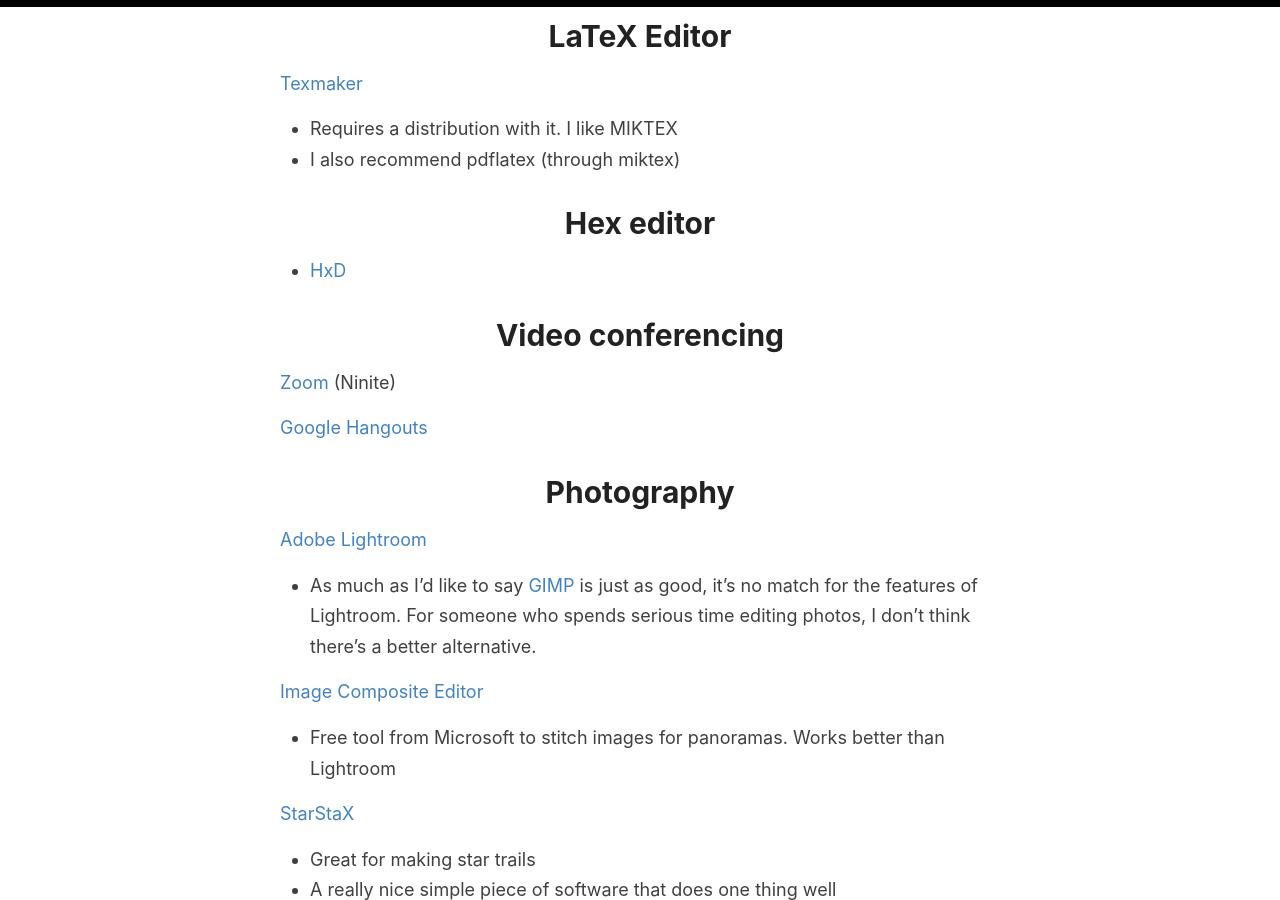
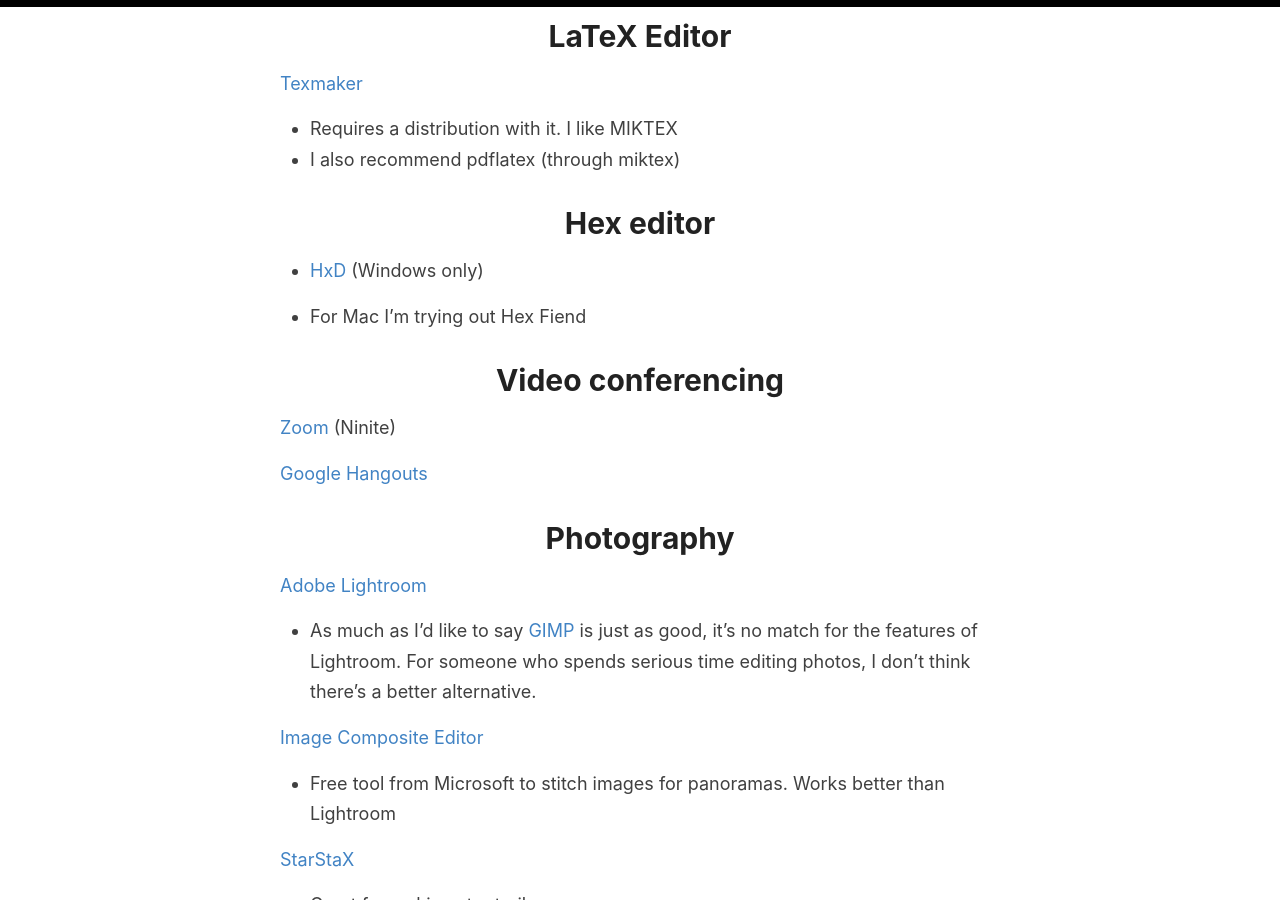
Before and after one commit to jss367/blog, a Jekyll site: the page built from _posts/2018-10-10-Software-I-Use.md, in a window 1280 px wide and 900 px high, scrolled down 7999 px. Built offline with Jekyll 4.4.1, drawn with Linux system fonts in a browser that asks for light colours.

Commit message:
Update 2018-10-10-Software-I-Use.md

```diff
--- a/_posts/2018-10-10-Software-I-Use.md
+++ b/_posts/2018-10-10-Software-I-Use.md
@@ -244,7 +244,9 @@ Still haven't found the perfect one. The two I've used most recently are:
 * I also recommend pdflatex (through miktex)
 
 # Hex editor
-* [HxD](https://mh-nexus.de/en/hxd/)
+* [HxD](https://mh-nexus.de/en/hxd/) (Windows only)
+
+* For Mac I'm trying out Hex Fiend
 
 
 # Video conferencing
```
